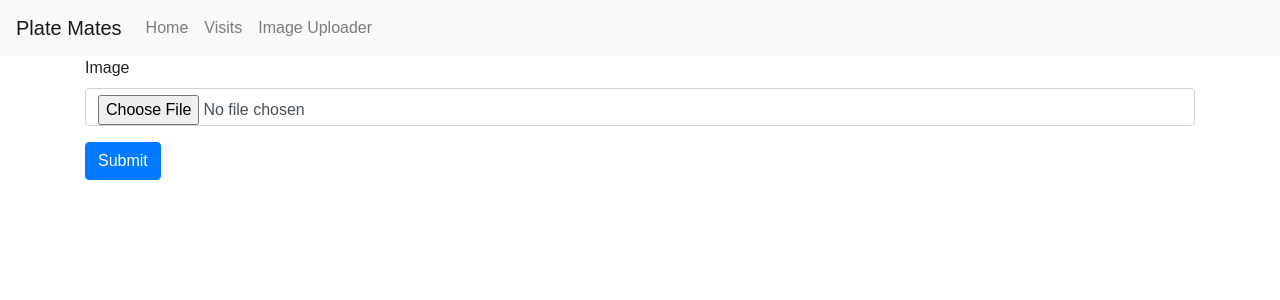
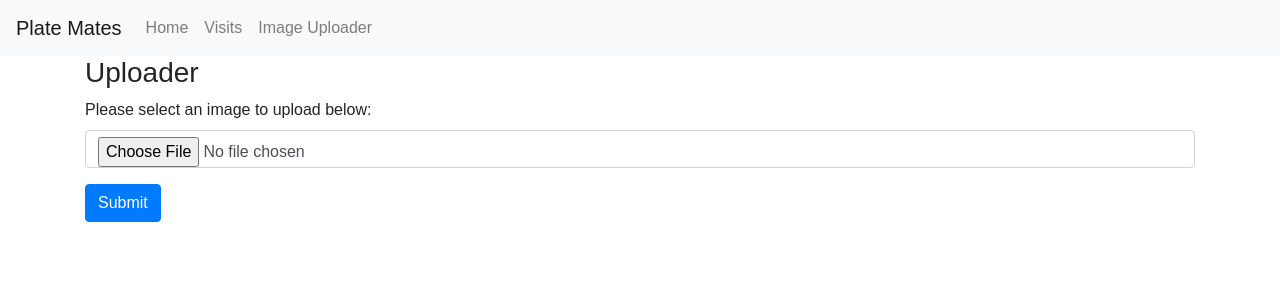
Before and after one commit to hrai/autopark, a React (Create React App) app in the folder autopark-ui/: page /uploader in a window 1280 px wide. Shown: the top 300 px of the page. Built offline with nearby package versions, Linux system fonts and the light colour scheme.

Commit message:
Added Headings

```diff
--- a/autopark-ui/src/components/Uploader.js
+++ b/autopark-ui/src/components/Uploader.js
@@ -28,9 +28,10 @@ function UploaderComp(props) {
 
   return (
     <div class="container">
+      <h3>Uploader</h3>
       <form onSubmit={onSubmit}>
         <div class="form-group">
-          <label for="num_plate">Image</label>
+          <label for="num_plate">Please select an image to upload below:</label>
           <input type="file" class="form-control" name="num_plate" id="num_plate" aria-describedby="emailHelp" />
         </div>
         <button type="submit" class="btn btn-primary">Submit</button>
--- a/autopark-ui/src/components/Visits.js
+++ b/autopark-ui/src/components/Visits.js
@@ -30,6 +30,7 @@ export default function Visits() {
 
   return (
     <div class="container">
+      <h3>Visits</h3>
       <TableContainer component={Paper}>
         <Table className={classes.table} aria-label="simple table">
           <TableHead>
```
